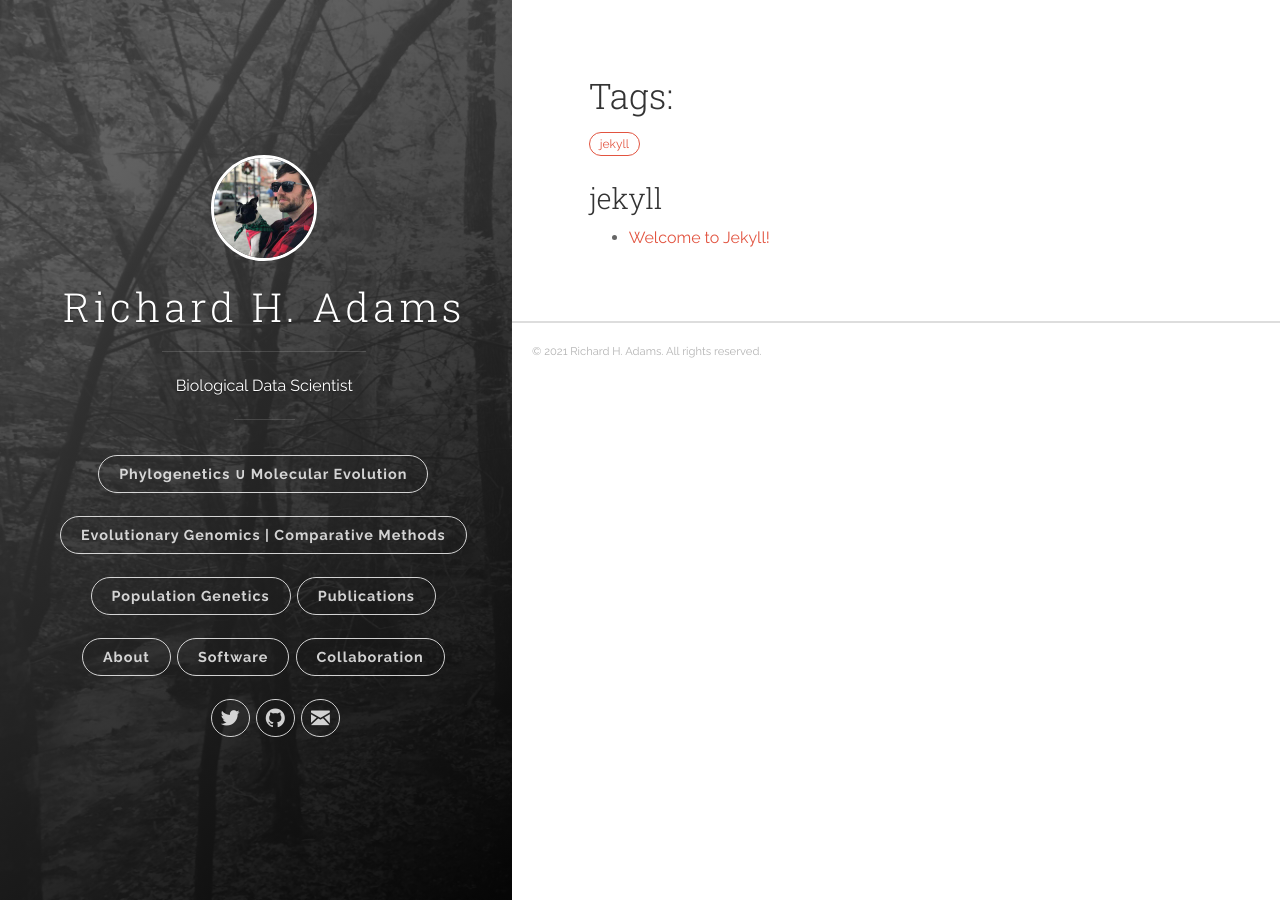
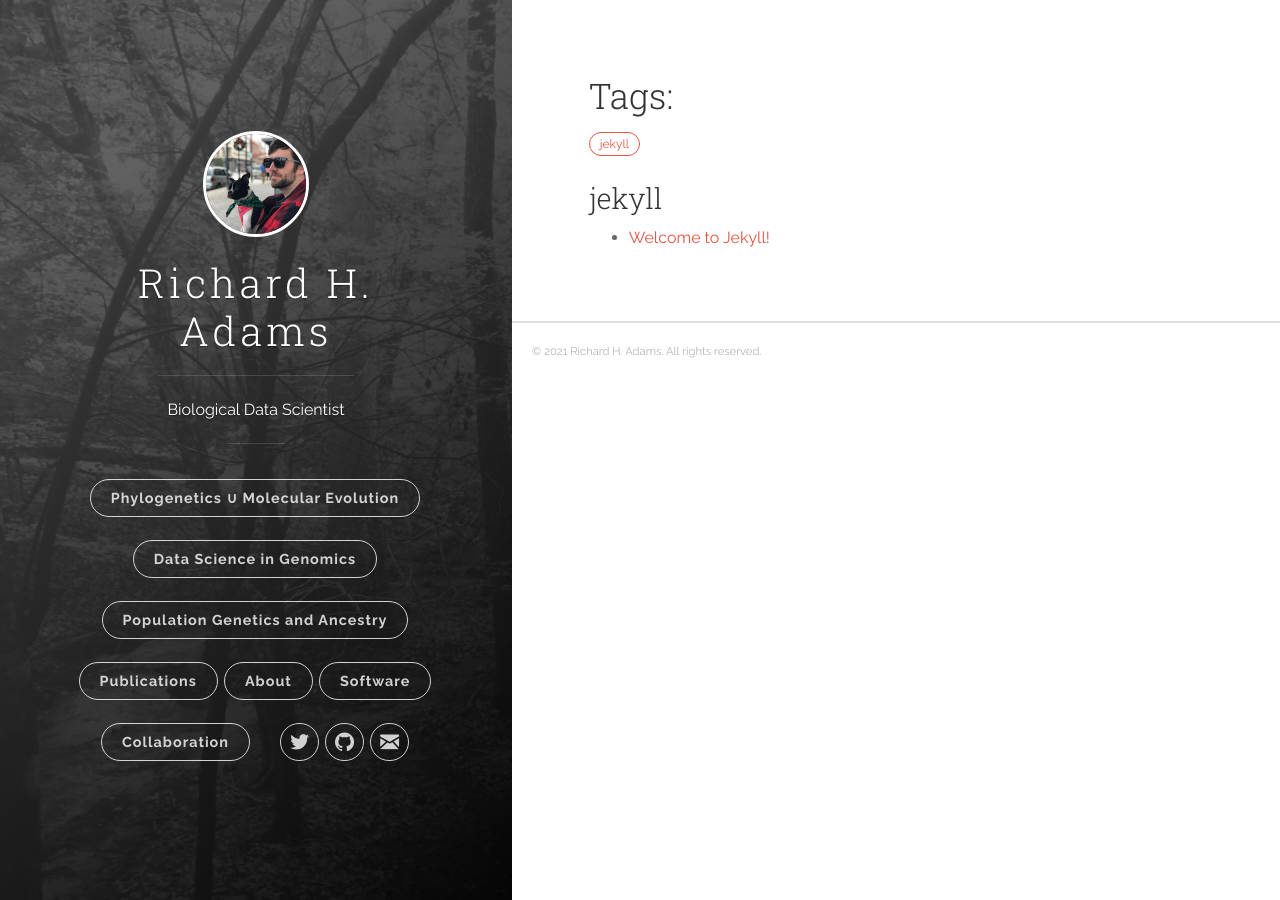
Before and after one commit to rhaTESTrha/Research, a Jekyll site: the page built from tags.md, in a window 1280 px wide. Built offline with Jekyll 4.4.1, drawn with Linux system fonts in a browser that asks for light colours.

Commit message:
Update header.html

```diff
--- a/_includes/header.html
+++ b/_includes/header.html
@@ -26,14 +26,14 @@
 
               <nav class="cover-navigation cover-navigation--primary">
             <ul class="navigation">
-              <li class="navigation__item"><a href="{{ site.baseurl }}{% link _posts/2019-11-08-research2.markdown %}" title="link to {{ site.title }} blog" class="blog-button">Evolutionary Genomics | Comparative Methods</a></li>
+              <li class="navigation__item"><a href="{{ site.baseurl }}{% link _posts/2019-11-08-research2.markdown %}" title="link to {{ site.title }} blog" class="blog-button">Data Science in Genomics </a></li>
             </ul>
           </nav>
 
 
                     <nav class="cover-navigation cover-navigation--primary">
             <ul class="navigation">
-              <li class="navigation__item"><a href="{{ site.baseurl }}{% link _posts/2019-11-08-research3.markdown %}" title="link to {{ site.title }} blog" class="blog-button">Population Genetics</a></li>
+              <li class="navigation__item"><a href="{{ site.baseurl }}{% link _posts/2019-11-08-research3.markdown %}" title="link to {{ site.title }} blog" class="blog-button">Population Genetics and Ancestry</a></li>
             </ul>
           </nav>
 
```
